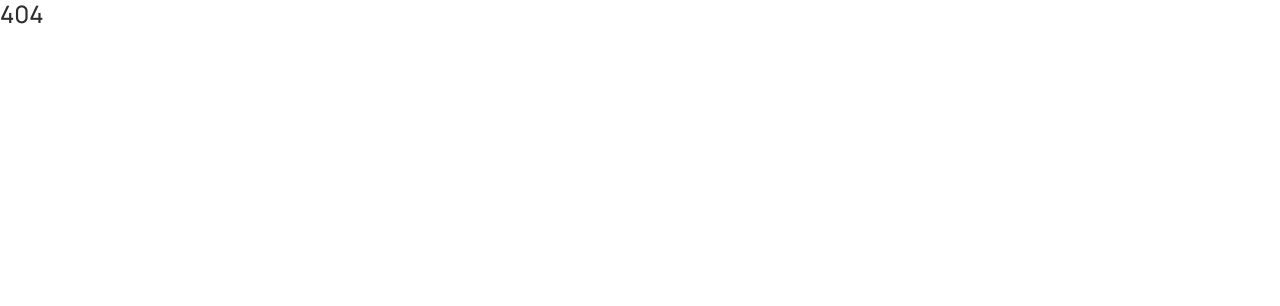
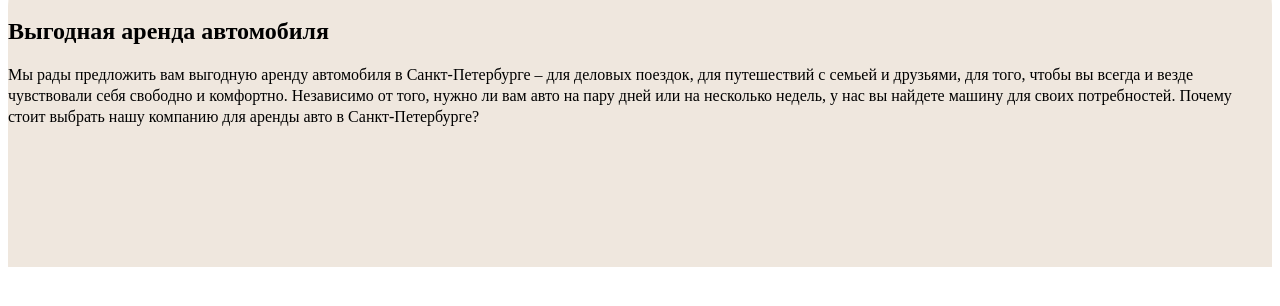
Before and after one commit to slav4x/rent-cars, a Next.js app: page /home/sections/Seo/Seo in a window 1280 px wide. Before the commit this address had no page. Shown: the top 306 px of the page. Built offline with nearby package versions, Linux system fonts and the light colour scheme.

Commit message:
feat: Seo

```diff
--- a/src/pages/home/HomePage.tsx
+++ b/src/pages/home/HomePage.tsx
@@ -5,6 +5,7 @@ import Conditions from './sections/Conditions/Conditions';
 import Faq from './sections/Faq/Faq';
 import Hero from './sections/Hero/Hero';
 import Reviews from './sections/Reviews/Reviews';
+import Seo from './sections/Seo/Seo';
 
 export default function HomePage() {
 	return (
@@ -16,6 +17,7 @@ export default function HomePage() {
 			<Reviews />
 			<About />
 			<Faq />
+			<Seo />
 		</>
 	);
 }
--- a/src/pages/home/sections/Faq/Faq.module.sass
+++ b/src/pages/home/sections/Faq/Faq.module.sass
@@ -1,5 +1,5 @@
 .faq
-	padding: 140px 0 180px
+	padding: 140px 0 250px
 	overflow: hidden
 	:global(.container)
 		display: flex
--- /dev/null
+++ b/src/pages/home/sections/Seo/Seo.module.sass
@@ -0,0 +1,12 @@
+.seo
+	padding: 60px 0 140px
+	background: #EFE7DE
+	border-top-left-radius: 70px
+	border-top-right-radius: 70px
+	margin-top: -70px
+	position: relative
+	z-index: 5
+
+.text
+	line-height: 1.3
+	margin-top: 20px
--- /dev/null
+++ b/src/pages/home/sections/Seo/Seo.tsx
@@ -0,0 +1,19 @@
+'use client';
+
+import styles from './Seo.module.sass';
+
+export default function Seo() {
+	return (
+		<section className={styles.seo}>
+			<div className="container">
+				<h2 className="title">Выгодная аренда автомобиля</h2>
+				<div className={styles.text}>
+					Мы рады предложить вам выгодную аренду автомобиля в Санкт-Петербурге – для деловых поездок, для путешествий с
+					семьей и друзьями, для того, чтобы вы всегда и везде чувствовали себя свободно и комфортно. Независимо от
+					того, нужно ли вам авто на пару дней или на несколько недель, у нас вы найдете машину для своих потребностей.
+					Почему стоит выбрать нашу компанию для аренды авто в Санкт-Петербурге?
+				</div>
+			</div>
+		</section>
+	);
+}
```
